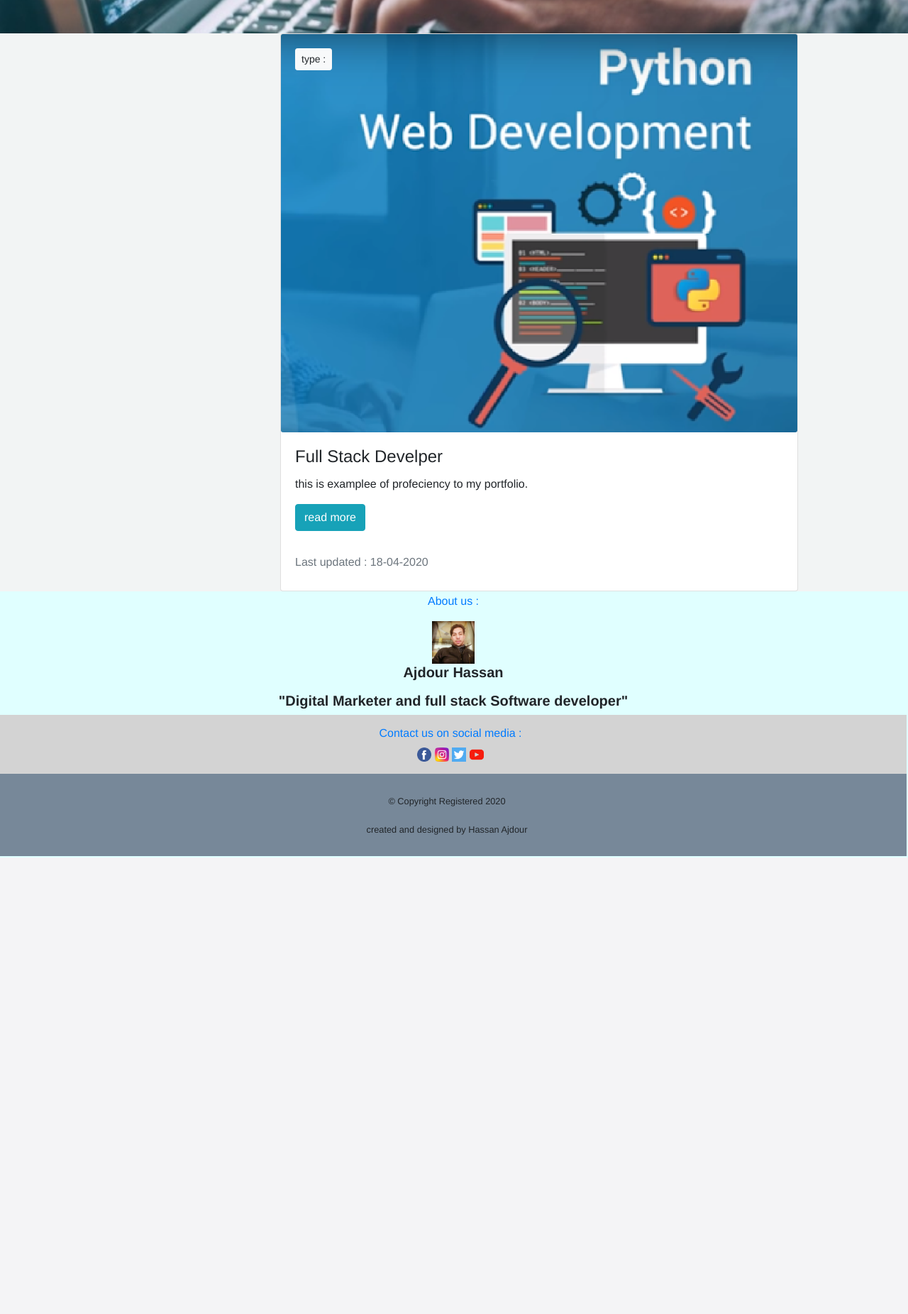
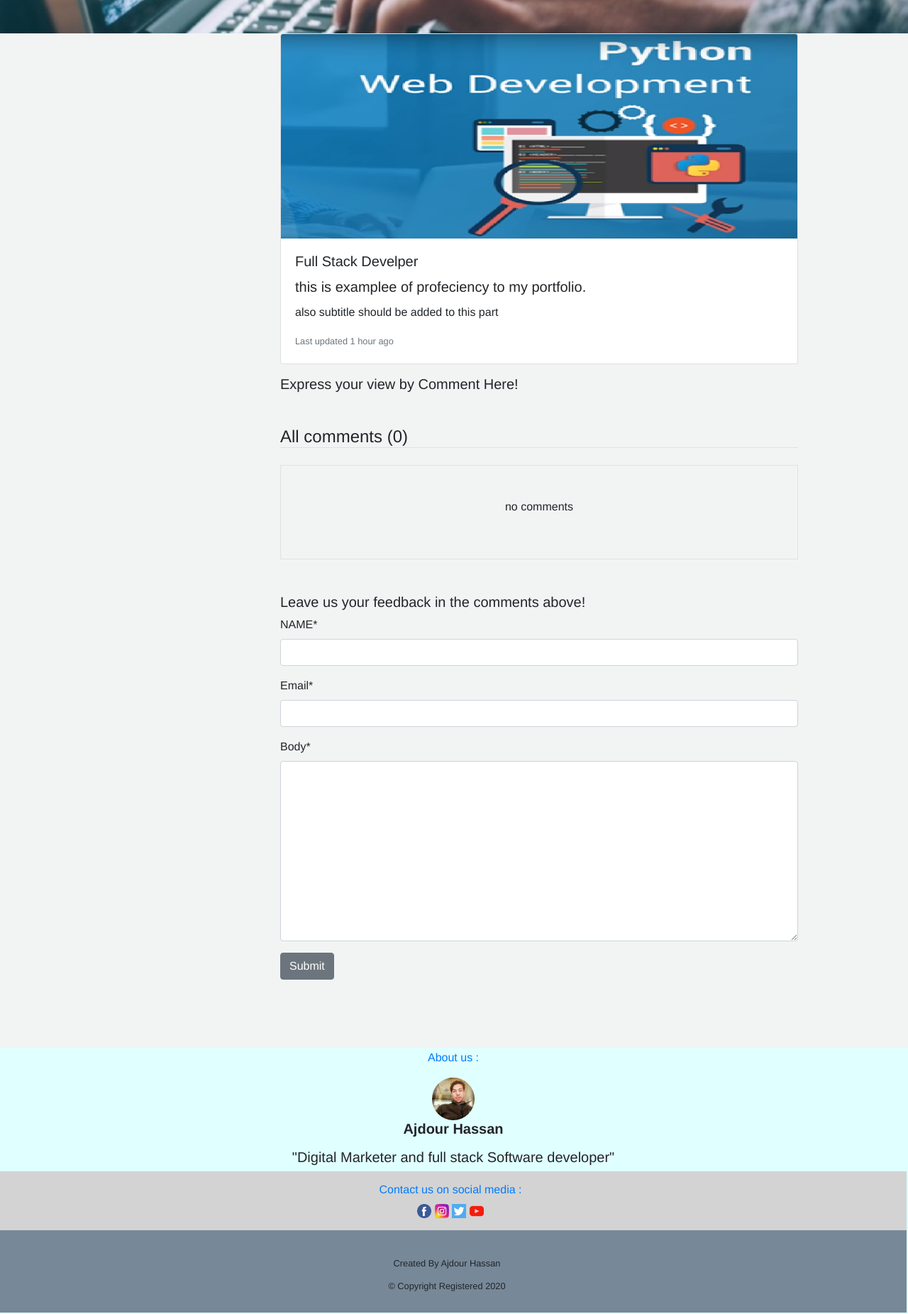
Before and after one commit to Ajdour-elhassan/e-daily-blog-django, a Django app: page /detail/9/ in a window 1280 px wide. Shown: the part 353-2204 px from the top of the page at 71% size. Before the commit the page ends 1561 px from the top, so only its background shows below. Run offline with Django 3.2, Linux system fonts and the light colour scheme; data comes from the database, SQL or seed files in the repository; both versions use the stored data as it was after the commit; some libraries are stand-ins or nearby versions.

Commit message:
save the modifications

```diff
--- a/web_project/myblog/models.py
+++ b/web_project/myblog/models.py
@@ -5,7 +5,7 @@ from django.urls import reverse
 
 class post(models.Model):
     title = models.CharField(max_length=100)
-   # cover = models.CharField(max_length=50)
+    sub_title = models.CharField(max_length=60, default='0000000')
     content = models.TextField()
     image = models.ImageField(default='default.jpg', upload_to='profile_pics')
     post_date= models.DateTimeField(default=timezone.now)
--- a/web_project/myblog/templates/base.htm
+++ b/web_project/myblog/templates/base.htm
@@ -96,20 +96,20 @@
       </div>
   <!--this is the posts updating-->
 
+<br>
+<br>
 
-
-
-
-
+<br>
+<br>
   <!-- post_updated ended hre-->
 
 
   <div class="first">
        <p class="rgb(100, 100, 207)"> <a href="#">  About us : </a> </p>
-       <img src="{% static 'images\hassan.jpg' %}" alt="image" width="60px">
+       <img class="img-fluid rounded-circle" src="{% static 'images\hassan.jpg' %}" alt="image" width="60px">
        <div class="container">
       <h5> <p class="font-weight-bolder">  Ajdour Hassan </p> </h4>
-      <h5> <div class="font-weight-bolder"> "Digital Marketer and full stack Software developer"</div></h5>
+      <h5> <div class="font-weight-normal"> "Digital Marketer and full stack Software developer"</div></h5>
   </div>
 
 
@@ -127,8 +127,8 @@
     <footer class="third">
 
      <div class="m-2 color-secondary ">
-    <small>&copy Copyright Registered 2020 </small>
-    <div class="mt-3"> <small> created  and designed by Hassan Ajdour </small> </div>
+    <div class="mt-3">  <small> Created  By Ajdour Hassan </small> </div>
+    <div class="mt-2"> <small>&copy Copyright Registered 2020 </small> </div>
     </div>
 
     </footer>
--- a/web_project/myblog/templates/detail.htm
+++ b/web_project/myblog/templates/detail.htm
@@ -8,31 +8,19 @@
             <div class="row">
                 <div class="col-md-4">
 
-
+                   <!--empty colum-->
 
                  </div>
                      <!--First Part Started Here-->
                      <!--Second section -->
                  <div class="col-md-8">
-                       <div class="container">
-                           <div class="row">
-
-                               <div class="card">
-                                 <img class="card-img" src="{{post.image.url}}" alt="Bologna">
-                                 <div class="card-img-overlay">
-                                   <a href="#" class="btn btn-light btn-sm"> type : </a>
-                                 </div>
+                        <div class="card mb-3">
+                          <img class="card-img-top" src="{{post.image.url}}" alt="picture"  style="height: 18rem;">
                           <div class="card-body">
-                                   <h4 class="card-title"> {{post.title}} </h4>
-
-                                   <p class="card-text">{{post.content}}</p>
-                                   <a href="#" class="btn btn-info"> read more </a>
-                                 </div>
-                                  <div class="card-footer text-muted d-flex justify-content-between bg-transparent border-top-0">
-                                  <p class="views">Last updated :  {{post.post_date|date:'d-m-Y'}}  </p>
-
-                          </div>
-                      </div>
+                            <h5 class="card-title">{{post.title}}</h5>
+                            <h5 class="card-title">{{post.content}}</h5>
+                            <p class="card-text"> also subtitle should be added to this part </p>
+                            <p class="card-text"><small class="text-muted">Last updated 1 hour ago </small></p>
                           </div>
                        </div>
                  </div>
@@ -41,28 +29,43 @@
     </header>
 </section>
 
+<section>
+  <header>
+        <div class="container ml-0">
+            <div class="row">
+                <div class="col-md-4">
+
+                   <!--this is first part -->
+                </div>
+            <!--this second part -->
+            <div class="col-md-8">
+              <h5>Express your view by Comment Here! </h5>
+              <h4 class="border-bottom mt-5 mb-3"> All comments ({{comments.count}})</h4>
+             <div class="border p-4 mb-5 mt-4">
+                    {% for comment in comments %}
+                     <ul class="p-3 comment">
+                    <h1>{{comment.name}}<h1>
+                    </h5>  {{comment.comment_date|date:'d-m-Y'}}</h5>
+                     <h5>   {{comment.body}} </h5>
+
+                        {% empty %}
+                 <h6 class="text-center p-4 mb-3 comment"> no comments </h6>
+                {% endfor %}
+             </div>
+
+<!-- Comment Form -->
+
+<h5>Leave us your feedback in the comments above!</h5>
 
 
-
-
-
-
-<section>
-  <header>
- <!-- {% for post in posts %} -->
-  <div class="col-md-4 float-right">
-  <div class="card-deck">
-    <div class="card">
-      <img class="card-img-top" src="{{post.image.url}}" alt="Card image cap" style="width:420px; height:150px;" >
-      <div class="card-body">
-        <h5 class="card-title"> {{ post.title }} </h5>
-        <p class="card-text">{{post.content}}</p>
-        <p class="card-text"><small class="text-muted">Last updated {{post.post_date|date:'d-m-Y'}} </small></p>
+    <form method="POST">
+        {% csrf_token %}
+        {{comment_form|crispy}}
+        <input class="btn btn-secondary" type="submit" value="Submit">
+    </form>
           </div>
        </div>
     </div>
-  </div>
- <!-- {% endfor %} -->
 </header>
 </section>
 
--- a/web_project/myblog/templates/latest_comment.htm
+++ b/web_project/myblog/templates/latest_comment.htm
@@ -1,4 +1,5 @@
-<ul class="list-group-item pos">
+{% extends 'base.htm' %}
+{% block content %}
   <p class="" >latest_comment</p>
 
   {% for comment in l_comments %}
@@ -23,4 +24,4 @@
 
   {% endfor %}
 
-</ul>
+{% endblock content %}
--- a/web_project/myblog/templates/posts.htm
+++ b/web_project/myblog/templates/posts.htm
@@ -1,7 +1,7 @@
 <header>
-<div class="container">
+<div class="container text-center">
         <div class="row">
-         <div class="card" style="width: 18rem;">
+         <div class="card mt-3" style="width: 18rem;">
             <div class="alert alert-primary" role="alert">
               Latest Posts
             </div>
@@ -9,7 +9,7 @@
               {% for post in posts %}
                <p><img src="{{post.image.url}}" class="img-fluid rounded-circle " style="width: 70px; height:70px;"> </p>
                <h5 class="card-title">{{post.title}}</h5>
-               <p class="card-text"> Why Develper dont love Java ? </p>
+               <p class="card-text"> {{post.sub_title}} </p>
                <p class="card-text"> last updated : {{post.post_date|date:'d-m-Y'}}  </p>
                <a href="{% url 'detail' post.id %}" class="btn btn-primary">Read more ...</a>
                <p class="border-bottom pb-3 mb-4 mt-4"></p>
--- a/web_project/myblog/views.py
+++ b/web_project/myblog/views.py
@@ -10,7 +10,7 @@ from django.contrib.auth.mixins import LoginRequiredMixin , UserPassesTestMixin
 def home(request):
     posts = post.objects.all()
 
-    paginator = Paginator(posts, 3)
+    paginator = Paginator(posts, 6)
 
     page = request.GET.get('page')
 
```
Also changed, not shown: web_project/myblog/templates/Blogs.htm (+8 -10 lines), web_project/myblog/templates/home.htm (+7 -1 lines), web_project/myblog/templates/market.htm (added, +18 -0 lines), web_project/db.sqlite3, web_project/myblog/migrations/0039_auto_20200428_0416.py (added). Lines whose indentation alone changed are shown as unchanged.
